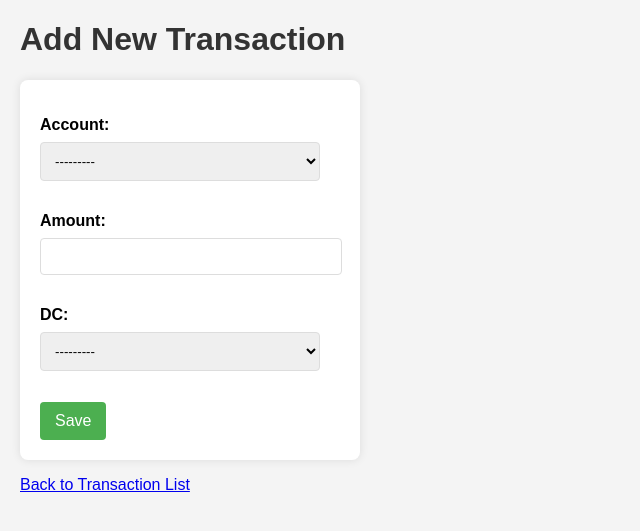
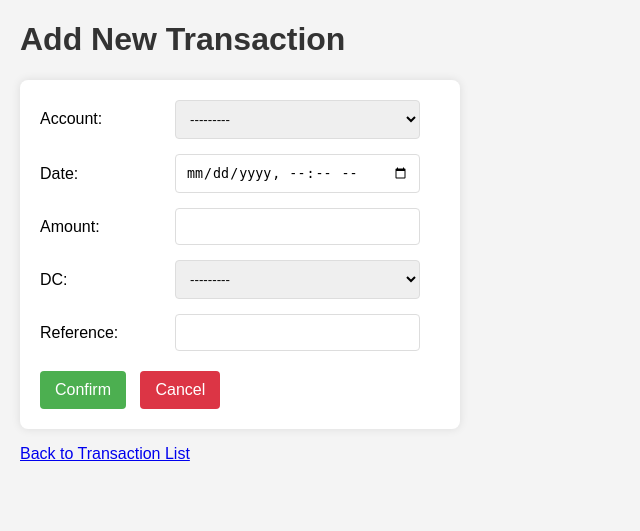
Before and after one commit to Rhett-Flanagan/sales_app, a Django app: page /transactions/add/ in a window 1280 px wide. Shown: the top 531 px of the page, without its empty margins (0-640 px from the left). Run offline with Django 5.2, Linux system fonts and the light colour scheme; data that the repository does not hold is empty.

Commit message:
Transaction module functions

```diff
--- /dev/null
+++ b/core/forms.py
@@ -0,0 +1,15 @@
+from django import forms
+from core.models import Customer, Transaction
+
+class CustomerForm(forms.ModelForm):
+    class Meta:
+        model = Customer
+        fields = ['Name']
+
+class TransactionForm(forms.ModelForm):
+    class Meta:
+        model = Transaction
+        fields = ['Account', 'Date', 'Amount', 'DC', 'Reference']
+        widgets = {
+            'Date': forms.DateTimeInput(attrs={'type': 'datetime-local'}),
+        }
--- a/core/models.py
+++ b/core/models.py
@@ -2,6 +2,7 @@ from django.db import models
 from django.core.validators import RegexValidator
 
 alphanumeric_15_chars = RegexValidator(r'^[0-9a-zA-Z]{15}$', 'Must be exactly 15 alphanumeric characters.')
+alphanumeric_10_chars = RegexValidator(r'^[0-9a-zA-Z]{10}$', 'Must be exactly 10 alphanumeric characters.')
 
 class Customer(models.Model):
     Account = models.CharField(max_length=15, unique=True, validators=[alphanumeric_15_chars])
@@ -19,9 +20,10 @@ class Transaction(models.Model):
 
     Number = models.AutoField(primary_key=True)
     Account = models.ForeignKey(Customer, to_field='Account', on_delete=models.CASCADE)
-    Date = models.DateTimeField(auto_now_add=True)
+    Date = models.DateTimeField()
     Amount = models.DecimalField(max_digits=10, decimal_places=2)
     DC = models.CharField(max_length=1, choices=TRANSACTION_TYPES)
+    Reference = models.CharField(max_length=10, unique=True, validators=[alphanumeric_10_chars])
 
     def __str__(self):
         return f"Transaction {self.Number} for {self.Account.Account}"
--- a/core/templates/core/transaction_form.html
+++ b/core/templates/core/transaction_form.html
@@ -18,22 +18,48 @@
             padding: 20px;
             border-radius: 8px;
             box-shadow: 0 0 10px rgba(0, 0, 0, 0.1);
-            width: 300px;
+            width: 400px; /* Increased width for better layout */
             margin-top: 20px;
         }
-        label {
-            display: block;
-            margin-bottom: 8px;
-            font-weight: bold;
+        .form-grid {
+            display: grid;
+            grid-template-columns: 120px 1fr; /* Label column and input column */
+            gap: 15px; /* Space between rows and columns */
+            align-items: center;
+            margin-bottom: 20px;
         }
-        input[type="text"],
-        input[type="number"],
-        select {
-            width: calc(100% - 20px);
+        .form-grid label {
+            text-align: right;
+            padding-right: 10px;
+            margin-bottom: 0; /* Override default label margin */
+        }
+        .form-grid input[type="text"],
+        .form-grid input[type="number"],
+        .form-grid select,
+        .form-grid input[type="date"],
+        .form-grid input[type="datetime-local"] { /* Added datetime-local input type */
+            width: calc(100% - 20px); /* Adjust width for padding */
             padding: 10px;
-            margin-bottom: 15px;
             border: 1px solid #ddd;
             border-radius: 4px;
+            box-sizing: border-box; /* Include padding in width */
+            margin-bottom: 0; /* Override default input margin */
+        }
+        .read-only-field {
+            padding: 10px;
+            border: 1px solid #eee;
+            background-color: #f9f9f9;
+            border-radius: 4px;
+            color: #555;
+            width: calc(100% - 20px);
+            box-sizing: border-box;
+        }
+        .errorlist {
+            color: red;
+            list-style-type: none;
+            padding: 0;
+            margin: 5px 0 0 0; /* Adjust margin for errors */
+            grid-column: 2; /* Place errors under the input */
         }
         button {
             background-color: #4CAF50;
@@ -43,15 +69,16 @@
             border-radius: 4px;
             cursor: pointer;
             font-size: 16px;
+            margin-right: 10px;
         }
         button:hover {
             background-color: #45a049;
         }
-        .errorlist {
-            color: red;
-            list-style-type: none;
-            padding: 0;
-            margin-bottom: 10px;
+        .cancel-button {
+            background-color: #dc3545;
+        }
+        .cancel-button:hover {
+            background-color: #c82333;
         }
     </style>
 </head>
@@ -61,8 +88,49 @@
     <form method="post">
         {% csrf_token %}
         {{ form.non_field_errors }}
-        {{ form.as_p }}
-        <button type="submit">Save</button>
+        <div class="form-grid">
+            <div><label for="id_Account">Account:</label></div>
+            <div>
+                {{ form.Account }}
+                {% if form.Account.errors %}
+                    <ul class="errorlist">{% for error in form.Account.errors %}<li>{{ error }}</li>{% endfor %}</ul>
+                {% endif %}
+            </div>
+
+            <div><label for="id_Date">Date:</label></div>
+            <div>
+                {{ form.Date }}
+                {% if form.Date.errors %}
+                    <ul class="errorlist">{% for error in form.Date.errors %}<li>{{ error }}</li>{% endfor %}</ul>
+                {% endif %}
+            </div>
+
+            <div><label for="id_Amount">Amount:</label></div>
+            <div>
+                {{ form.Amount }}
+                {% if form.Amount.errors %}
+                    <ul class="errorlist">{% for error in form.Amount.errors %}<li>{{ error }}</li>{% endfor %}</ul>
+                {% endif %}
+            </div>
+
+            <div><label for="id_DC">DC:</label></div>
+            <div>
+                {{ form.DC }}
+                {% if form.DC.errors %}
+                    <ul class="errorlist">{% for error in form.DC.errors %}<li>{{ error }}</li>{% endfor %}</ul>
+                {% endif %}
+            </div>
+
+            <div><label for="id_Reference">Reference:</label></div>
+            <div>
+                {{ form.Reference }}
+                {% if form.Reference.errors %}
+                    <ul class="errorlist">{% for error in form.Reference.errors %}<li>{{ error }}</li>{% endfor %}</ul>
+                {% endif %}
+            </div>
+        </div>
+        <button type="submit">Confirm</button>
+        <button type="button" onclick="window.location.href='{% url 'transaction_list' %}'" class="cancel-button">Cancel</button>
     </form>
     <p><a href="{% url 'transaction_list' %}">Back to Transaction List</a></p>
 </body>
--- a/core/views.py
+++ b/core/views.py
@@ -3,7 +3,7 @@ from django.views.generic import CreateView, UpdateView, DeleteView, ListView
 from django.urls import reverse_lazy
 from core.models import Customer, Transaction
 from django.db.models import Q
-from core.forms import CustomerForm
+from core.forms import CustomerForm, TransactionForm
 
 class CustomerCreateView(CreateView):
     model = Customer
@@ -24,13 +24,13 @@ class CustomerDeleteView(DeleteView):
 
 class TransactionCreateView(CreateView):
     model = Transaction
-    fields = ['Account', 'Amount', 'DC']
+    form_class = TransactionForm # Use custom form
     template_name = 'core/transaction_form.html'
     success_url = reverse_lazy('transaction_list')
 
 class TransactionUpdateView(UpdateView):
     model = Transaction
-    fields = ['Account', 'Amount', 'DC']
+    form_class = TransactionForm # Use custom form
     template_name = 'core/transaction_form.html'
     success_url = reverse_lazy('transaction_list')
 
```
Also changed, not shown: core/management/commands/populate_data.py (+6 -3 lines), core/templates/core/customer_form.html (+52 -39 lines), core/templates/core/transaction_list.html (+7 -25 lines), core/tests.py (+72 -9 lines), core/migrations/0002_alter_customer_account.py (added).
